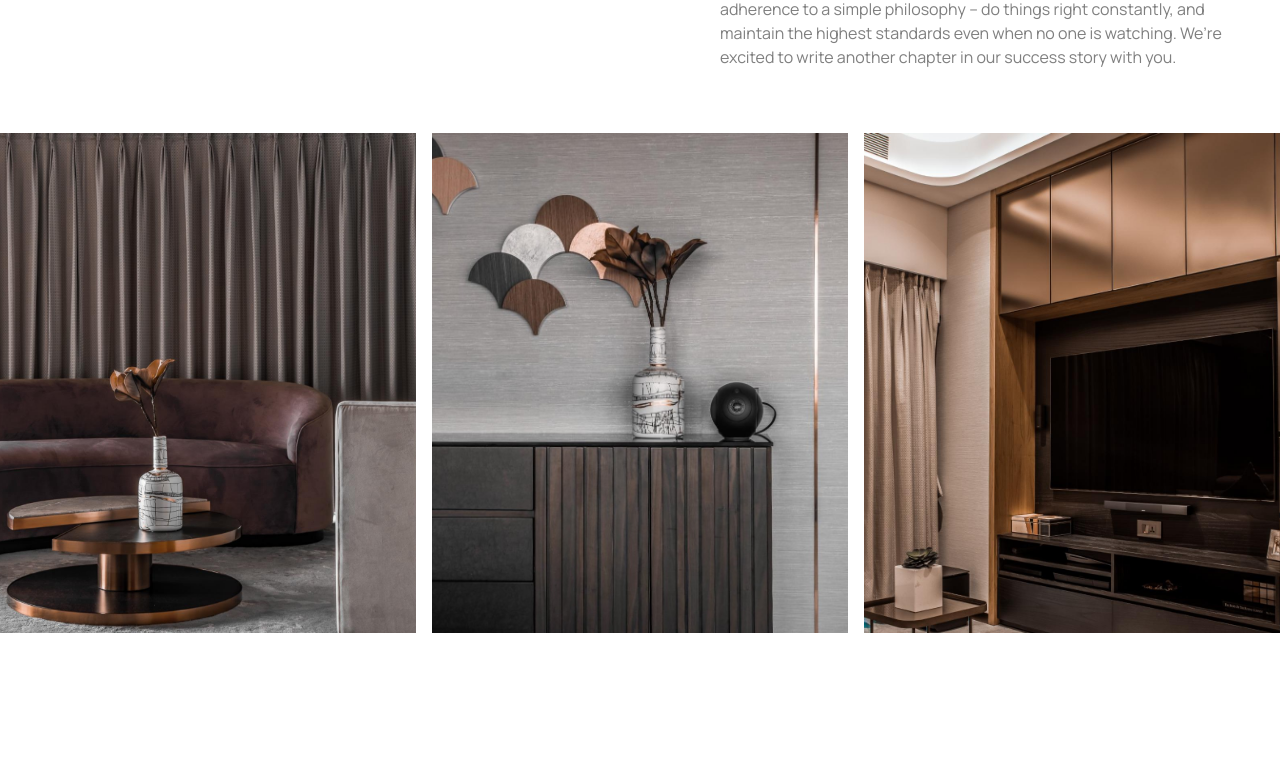
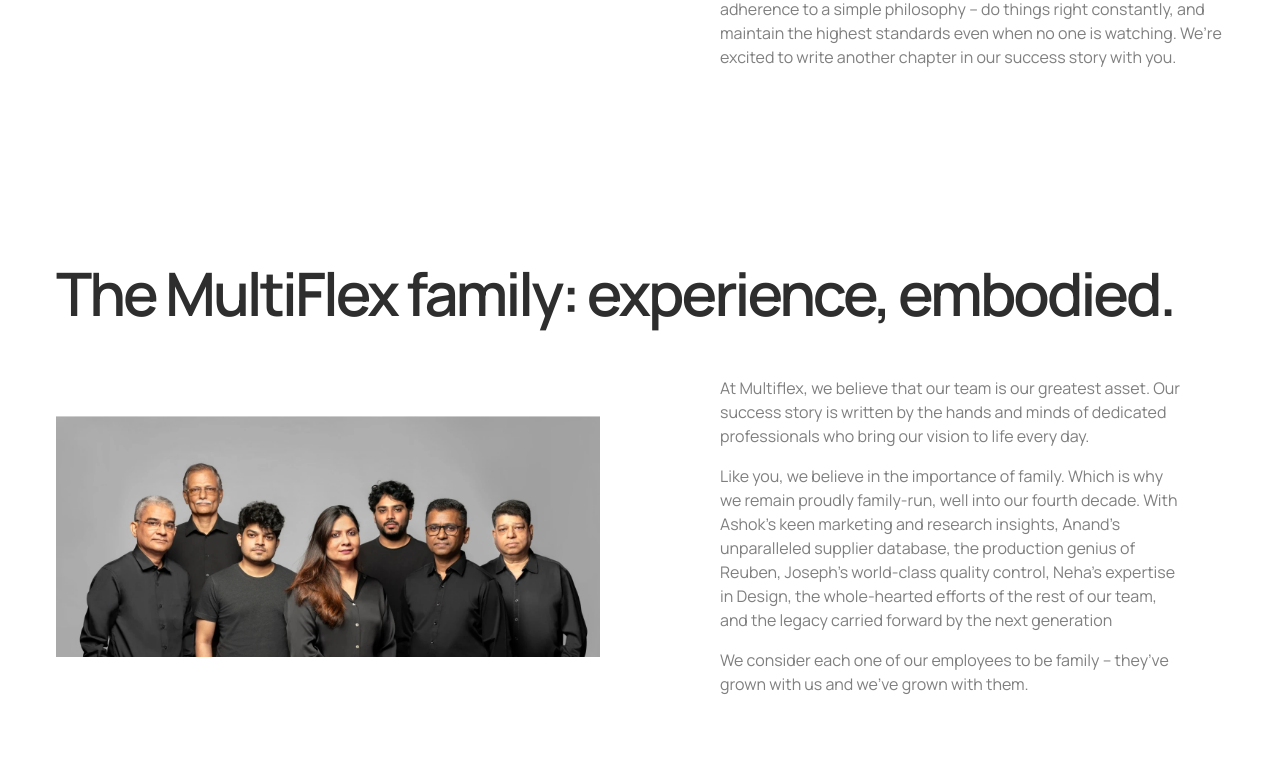
Before and after one commit to SkTomsi/multiflex-landing, a Next.js app: page /who-we-are in a window 1280 px wide. Shown: the part 460-1229 px from the top of the page. Built offline with nearby package versions, Linux system fonts and the light colour scheme.

Commit message:
remove image section in 2nd page

```diff
--- a/src/app/who-we-are/page.tsx
+++ b/src/app/who-we-are/page.tsx
@@ -1,10 +1,6 @@
 'use client';
 
-import image1 from '@/assets/who-we-are/1.jpg';
-import image2 from '@/assets/who-we-are/2.jpg';
-import image3 from '@/assets/who-we-are/3.jpg';
 import { AnimatePresence, motion } from 'framer-motion';
-import Image from 'next/image';
 import { useEffect, useState } from 'react';
 import Team from '~/components/sections/home/team';
 import { SectionHeader } from '~/components/shared/SectionHeader';
@@ -151,44 +147,7 @@
           </div>
         </div>
       </div>
-      <div className="flex flex-col items-center justify-between gap-4 sm:flex-row">
-        <div className="relative h-[500px] w-full">
-          <div className="h-full w-full ">
-            <Image
-              src={image3}
-              alt="commercial space"
-              className="h-full object-cover"
-            />
-          </div>
-          {/* <p className="absolute bottom-0 left-[50%] mx-auto mb-7 -translate-x-[50%] transform text-lg font-bold text-white">
-            Commerical Spaces
-          </p> */}
-        </div>
-        <div className="relative h-[500px] w-full">
-          <div className="h-full w-full ">
-            <Image
-              src={image2}
-              alt="commercial space"
-              className="h-full object-cover"
-            />
-          </div>
-          {/* <p className="absolute bottom-0 left-[50%] mx-auto mb-7 -translate-x-[50%] transform text-lg font-bold text-white">
-            Kitchens
-          </p> */}
-        </div>
-        <div className="relative h-[500px] w-full">
-          <div className="h-full w-full ">
-            <Image
-              src={image1}
-              alt="commercial space"
-              className="h-full object-cover"
-            />
-          </div>
-          {/* <p className="absolute bottom-0 left-[50%] mx-auto mb-7 -translate-x-[50%] transform text-lg font-bold text-white">
-            Wardrobes
-          </p> */}
-        </div>
-      </div>
+
       <div className="minimal-container flex flex-col ">
         <Team />
         <SectionHeader
```
